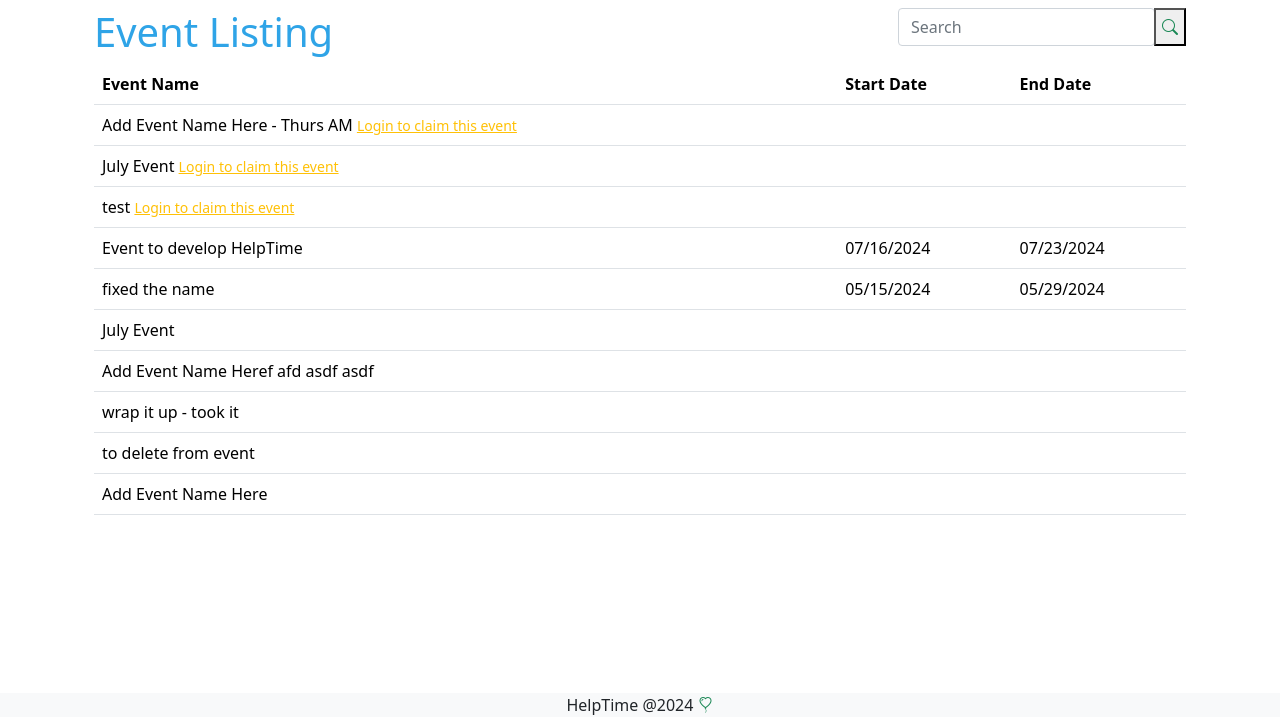
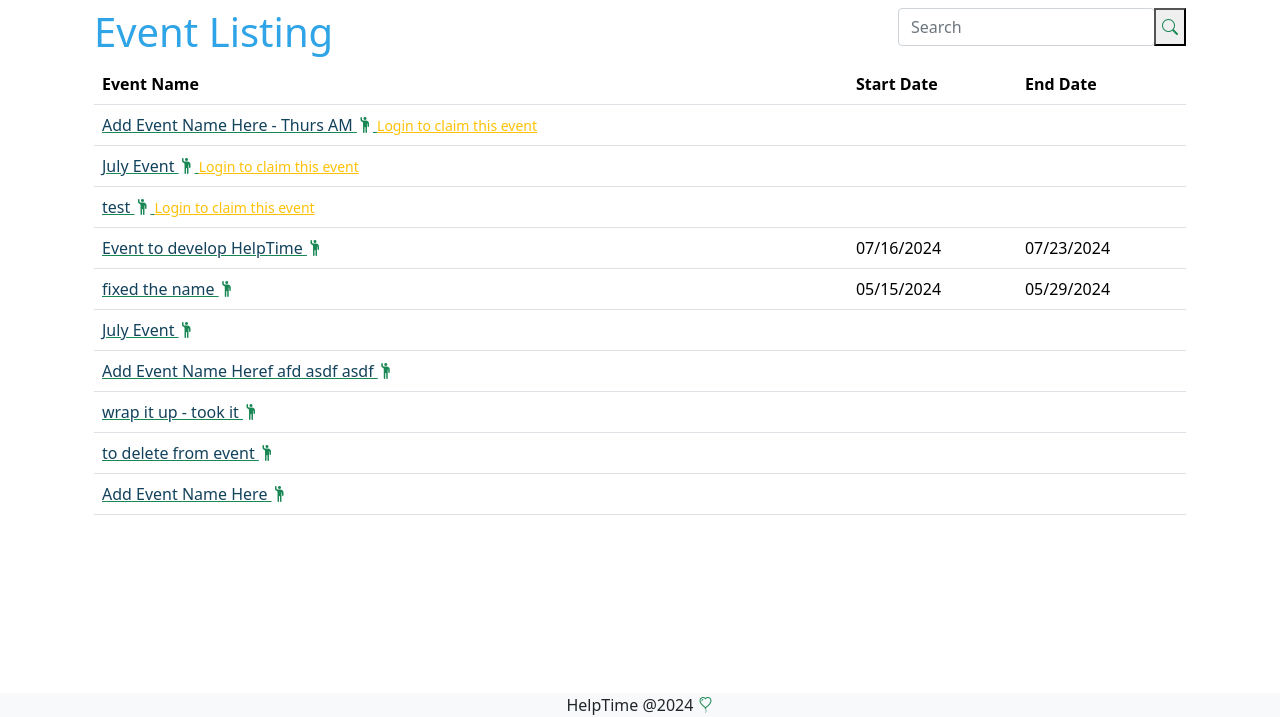
Before and after one commit to maceps/helptime, a Django app: page /events/ in a window 1280 px wide. Shown: the part 83-800 px from the top of the page. Run offline with Django 5.2, Linux system fonts and the light colour scheme; data comes from the database, SQL or seed files in the repository; both versions use the stored data as it was after the commit; some libraries are stand-ins or nearby versions.

Commit message:
voluteer icon

```diff
--- a/helptime/events/templates/events/index.html
+++ b/helptime/events/templates/events/index.html
@@ -35,12 +35,11 @@
     </tr>
     {% for event in events %}
     <tr>
-        <td>{{ event.name }}
+        <td><a href="{% url 'events:volunteer' event.id %}" class="text-success"><span class="text-primary-emphasis">{{ event.name  }} </span><i class="bi bi-person-raised-hand text-success"></i>
             {% if event.created_by is None %}
               {% if user.is_authenticated %}
                 <a href="{% url 'events:eventupdate' event.id %}" class="text-success"><i class="bi bi-pencil"></i></a>
                 <a href="{% url 'events:eventdelete' event.id %}" class="text-danger"><i class="bi bi-trash "></i></a>
-                <a href="{% url 'events:volunteer' event.id %}" class="text-success"><i class="bi bi-person-raised-hand h3 text-success"></i>
               {% else %}
                 <a class="text-warning small" href="{% url 'login' %}?next={{ request.path }}">Login to claim this event</a>
 
```
Also changed, not shown: helptime/db.sqlite3.
